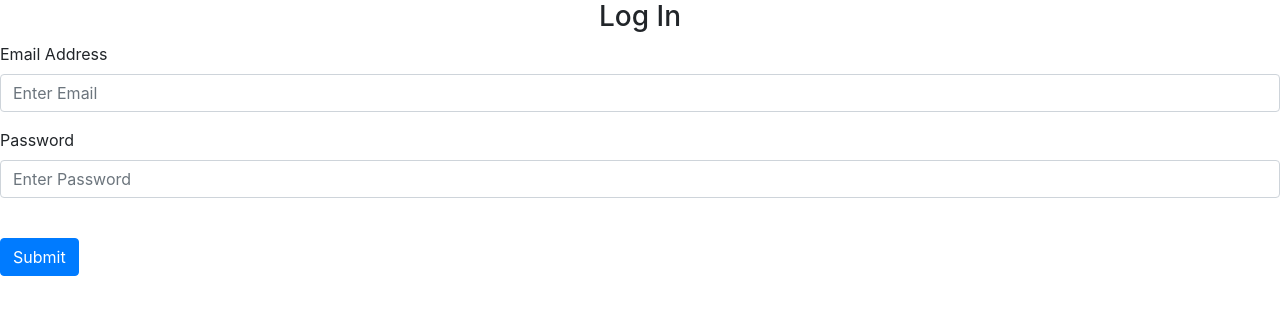
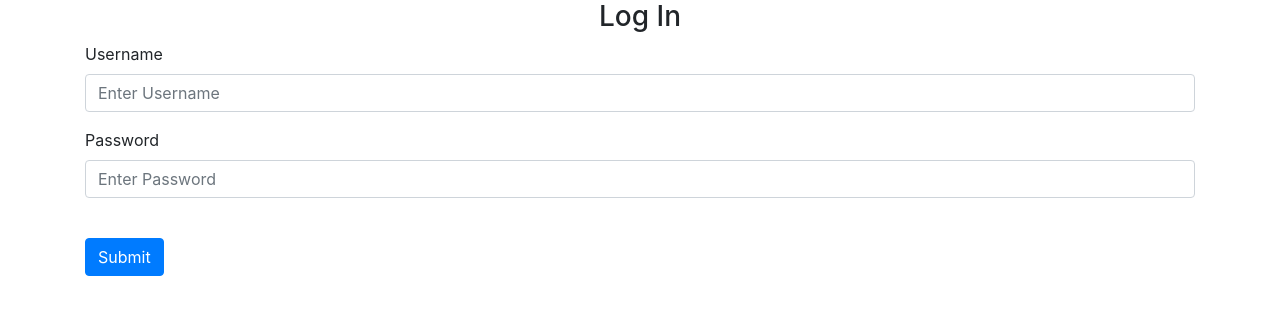
Before and after one commit to zhenxuan45/TechTrek_2022_Group_2, a Flask app: page /login in a window 1280 px wide. Shown: the part 56-371 px from the top of the page. Run offline with Flask 2, Linux system fonts and the light colour scheme; parts of the project's set-up code (start-up, migrations or seed data) failed here and were passed over; some libraries are stand-ins or nearby versions.

Commit message:
update login.html

```diff
--- a/FlaskSecond/website/templates/login.html
+++ b/FlaskSecond/website/templates/login.html
@@ -1,24 +1,31 @@
-{% extends "base.html"%}
-{% block title %}
-<H1>Log In</H1>
-{% endblock %}
-
-{% block body %}
+{% extends "base.html" %}
+<!-- overriding block -->
+{% block title %}Login{% endblock %} {% block content %}
 <form method="POST">
-    <h3 align="center">Log In </h3>
+  <h3 align="center">Log In</h3>
   <div class="form-group">
-        <label for ="email">Email Address</label>
-        <input type="email" class="form-control" id="email" name="email" placeholder="Enter Email"/>
-
+    <label for="username">Username</label>
+    <input
+      type="text"
+      class="form-control"
+      id="username"
+      name="username"
+      placeholder="Enter Username"
+    />
   </div>
 
   <div class="form-group">
-        <label for ="password">Password</label>
-        <input type="text" class="form-control" id="password" name="password" placeholder="Enter Password"/>
-
+    <label for="password">Password</label>
+    <input
+      type="text"
+      class="form-control"
+      id="password"
+      name="password"
+      placeholder="Enter Password"
+    />
   </div>
 
-    <br>
+  <br />
   <button type="submit" class="btn btn-primary">Submit</button>
 </form>
 {% endblock %}
```
Lines whose indentation alone changed are shown as unchanged.
